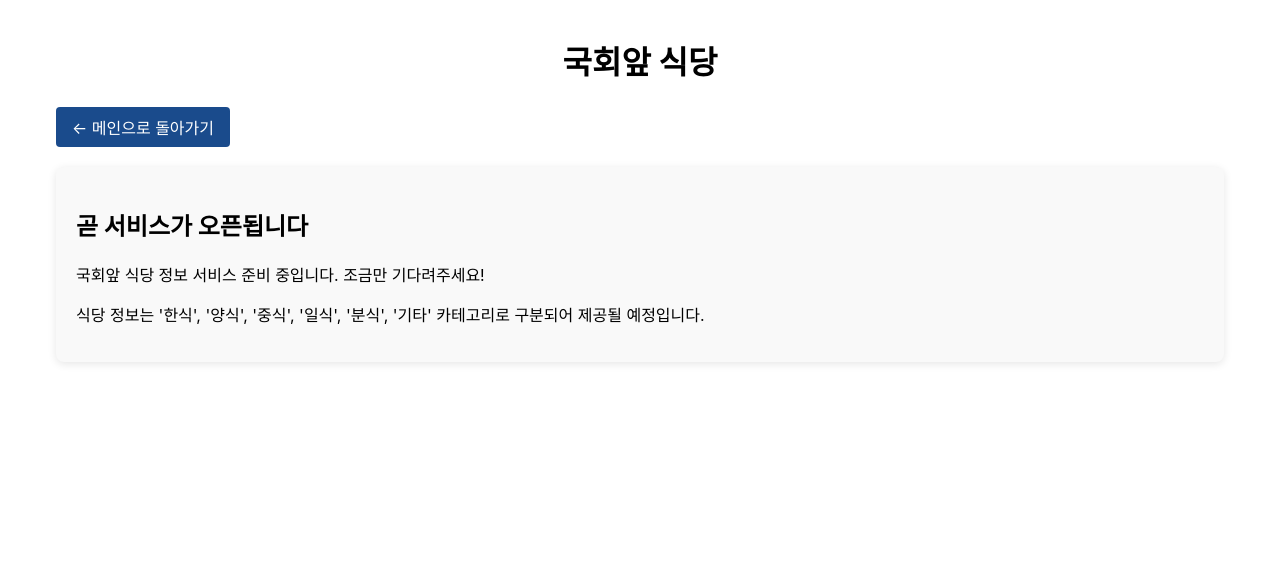
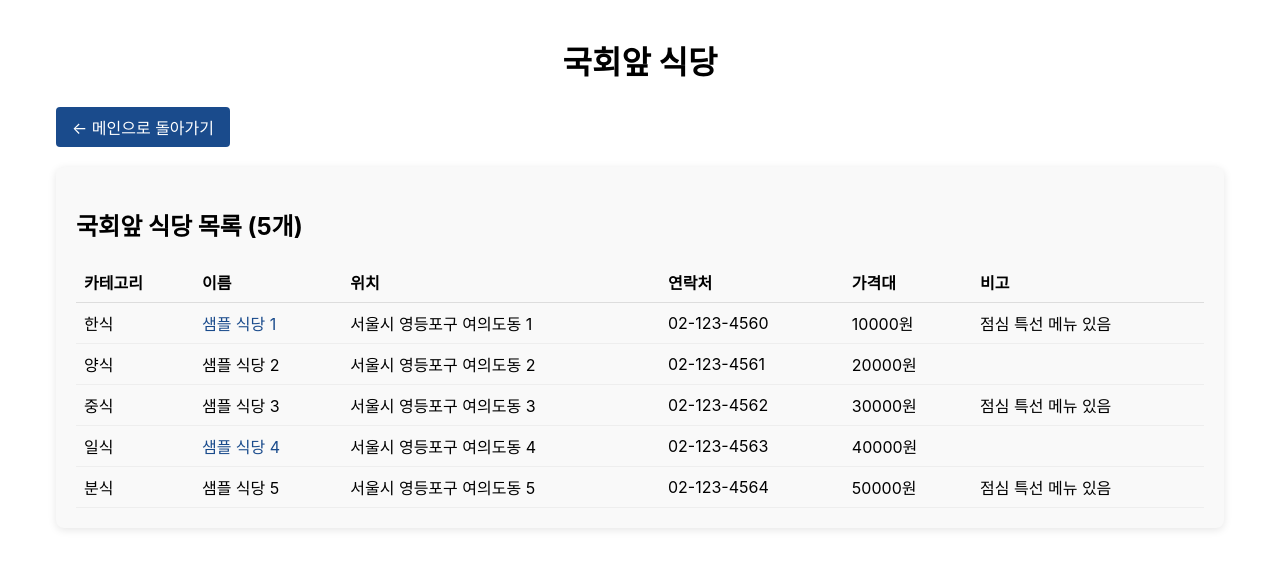
Before and after one commit to yongkyu4803/exnews-next, a Next.js app: page /restaurants in a window 1280 px wide. Shown: the top 568 px of the page. Built offline with nearby package versions, Linux system fonts and the light colour scheme; no server answers; the database is empty.

Commit message:
수정중-nares_002

```diff
--- a/src/pages/restaurants.tsx
+++ b/src/pages/restaurants.tsx
@@ -1,9 +1,39 @@
-import React from 'react';
+import React, { useState, useEffect } from 'react';
 import { GetServerSideProps } from 'next';
 import Head from 'next/head';
 import Link from 'next/link';
+import { RestaurantItem } from '@/types';
 
 export default function RestaurantsPage() {
+  const [restaurants, setRestaurants] = useState<RestaurantItem[]>([]);
+  const [loading, setLoading] = useState(true);
+  const [error, setError] = useState<string | null>(null);
+
+  useEffect(() => {
+    // 데이터 로드
+    async function fetchData() {
+      try {
+        setLoading(true);
+        const response = await fetch('/api/restaurants?all=true');
+
+        if (!response.ok) {
+          throw new Error('식당 정보를 불러오는데 실패했습니다');
+        }
+
+        const data = await response.json();
+        setRestaurants(data.items || []);
+        setError(null);
+      } catch (err) {
+        console.error('식당 정보 로드 오류:', err);
+        setError(err instanceof Error ? err.message : '데이터 로드 오류');
+      } finally {
+        setLoading(false);
+      }
+    }
+
+    fetchData();
+  }, []);
+
   return (
     <>
       <Head>
@@ -22,11 +52,57 @@ export default function RestaurantsPage() {
           </Link>
         </div>
 
-        <div style={{ backgroundColor: '#f9f9f9', padding: '20px', borderRadius: '8px', boxShadow: '0 2px 8px rgba(0,0,0,0.1)' }}>
-          <h2>곧 서비스가 오픈됩니다</h2>
-          <p>국회앞 식당 정보 서비스 준비 중입니다. 조금만 기다려주세요!</p>
-          <p>식당 정보는 '한식', '양식', '중식', '일식', '분식', '기타' 카테고리로 구분되어 제공될 예정입니다.</p>
-        </div>
+        {loading ? (
+          <div style={{ backgroundColor: '#f9f9f9', padding: '20px', borderRadius: '8px', boxShadow: '0 2px 8px rgba(0,0,0,0.1)', textAlign: 'center' }}>
+            <p>식당 정보를 불러오는 중입니다...</p>
+          </div>
+        ) : error ? (
+          <div style={{ backgroundColor: '#fff0f0', padding: '20px', borderRadius: '8px', boxShadow: '0 2px 8px rgba(0,0,0,0.1)' }}>
+            <h2>오류가 발생했습니다</h2>
+            <p>{error}</p>
+          </div>
+        ) : restaurants.length === 0 ? (
+          <div style={{ backgroundColor: '#f9f9f9', padding: '20px', borderRadius: '8px', boxShadow: '0 2px 8px rgba(0,0,0,0.1)' }}>
+            <h2>데이터가 없습니다</h2>
+            <p>식당 정보가 없습니다. 나중에 다시 시도해주세요.</p>
+          </div>
+        ) : (
+          <div style={{ backgroundColor: '#f9f9f9', padding: '20px', borderRadius: '8px', boxShadow: '0 2px 8px rgba(0,0,0,0.1)' }}>
+            <h2>국회앞 식당 목록 ({restaurants.length}개)</h2>
+            <table style={{ width: '100%', borderCollapse: 'collapse' }}>
+              <thead>
+                <tr style={{ borderBottom: '1px solid #ddd' }}>
+                  <th style={{ padding: '8px', textAlign: 'left' }}>카테고리</th>
+                  <th style={{ padding: '8px', textAlign: 'left' }}>이름</th>
+                  <th style={{ padding: '8px', textAlign: 'left' }}>위치</th>
+                  <th style={{ padding: '8px', textAlign: 'left' }}>연락처</th>
+                  <th style={{ padding: '8px', textAlign: 'left' }}>가격대</th>
+                  <th style={{ padding: '8px', textAlign: 'left' }}>비고</th>
+                </tr>
+              </thead>
+              <tbody>
+                {restaurants.map(restaurant => (
+                  <tr key={restaurant.id} style={{ borderBottom: '1px solid #eee' }}>
+                    <td style={{ padding: '8px' }}>{restaurant.category}</td>
+                    <td style={{ padding: '8px' }}>
+                      {restaurant.link ? (
+                        <a href={restaurant.link} target="_blank" rel="noopener noreferrer" style={{ color: '#1a4b8c', textDecoration: 'none' }}>
+                          {restaurant.name}
+                        </a>
+                      ) : (
+                        restaurant.name
+                      )}
+                    </td>
+                    <td style={{ padding: '8px' }}>{restaurant.location}</td>
+                    <td style={{ padding: '8px' }}>{restaurant.pnum}</td>
+                    <td style={{ padding: '8px' }}>{restaurant.price}</td>
+                    <td style={{ padding: '8px' }}>{restaurant.remark}</td>
+                  </tr>
+                ))}
+              </tbody>
+            </table>
+          </div>
+        )}
       </div>
     </>
   );
```
